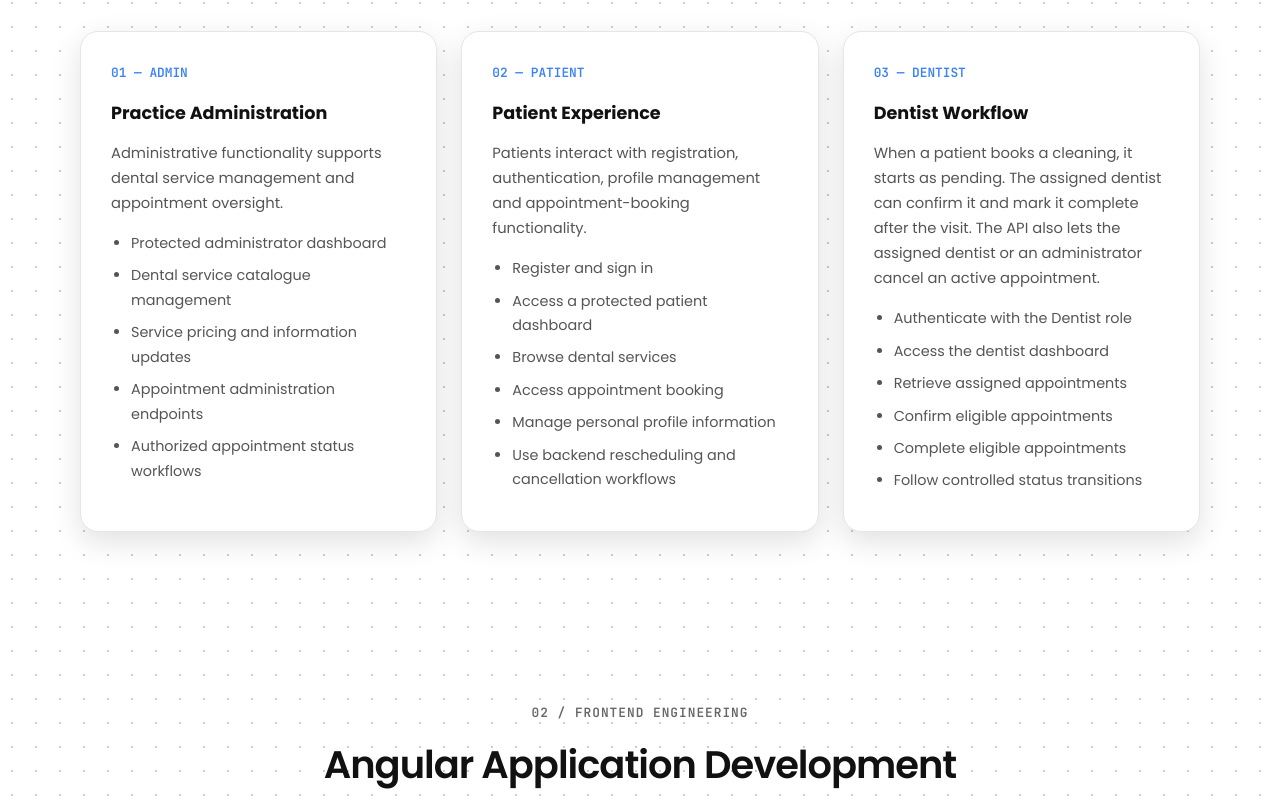
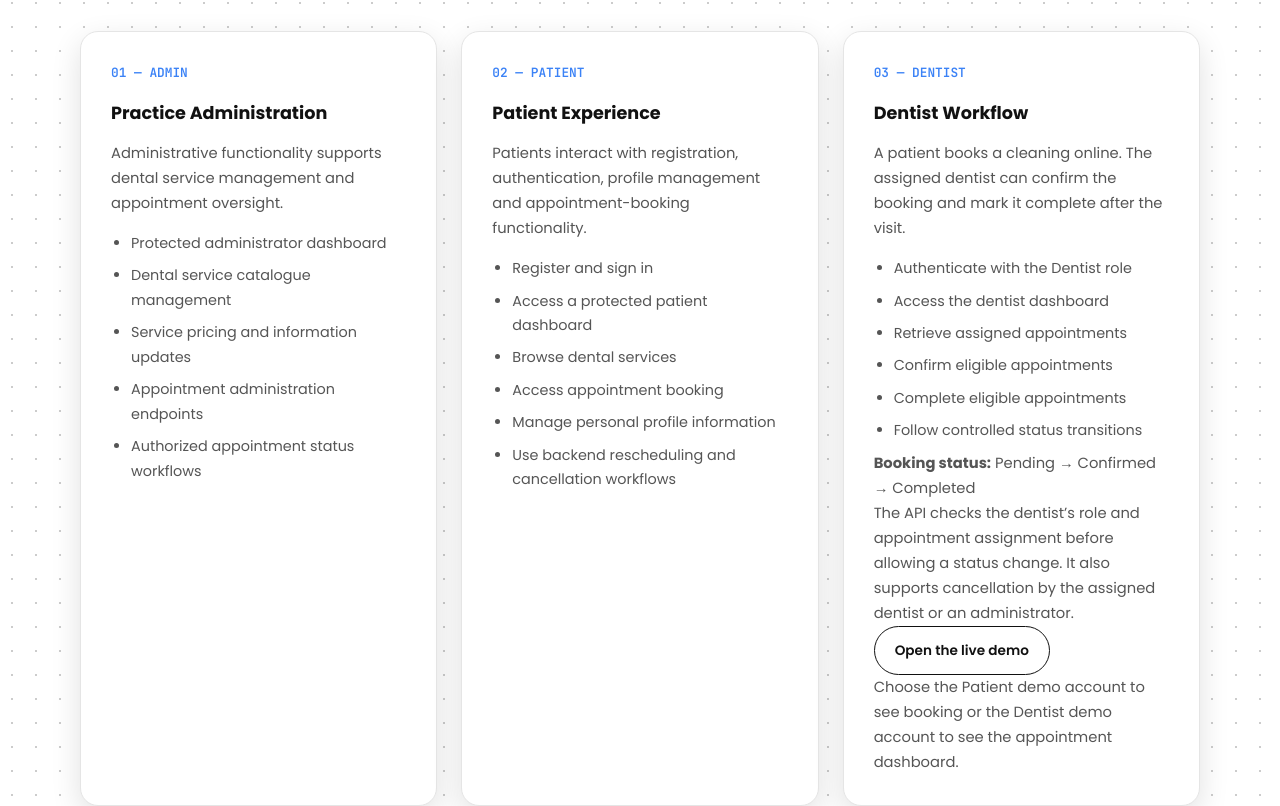
Before and after one commit to AriesMaster/hmtl-css-javascript-portfolio, a plain HTML site: page brightsmile.html in a window 1280 px wide. Shown: the part 1137-1943 px from the top of the page. Drawn offline with Linux system fonts and the light colour scheme.

Commit message:
Connect the case study workflow to supporting evidence

```diff
--- a/brightsmile.html
+++ b/brightsmile.html
@@ -213,10 +213,8 @@
             <h3>Dentist Workflow</h3>
 
             <p>
-              When a patient books a cleaning, it starts as pending. The assigned
-              dentist can confirm it and mark it complete after the visit. The
-              API also lets the assigned dentist or an administrator cancel an
-              active appointment.
+              A patient books a cleaning online. The assigned dentist can confirm
+              the booking and mark it complete after the visit.
             </p>
 
             <ul>
@@ -228,6 +226,11 @@
               <li>Follow controlled status transitions</li>
             </ul>
 
+            <p><strong>Booking status:</strong> Pending → Confirmed → Completed</p>
+            <p>The API checks the dentist’s role and appointment assignment before allowing a status change. It also supports cancellation by the assigned dentist or an administrator.</p>
+            <p><a class="btn btn-outline" href="https://brightsmiledentalfrontend.netlify.app/login">Open the live demo</a></p>
+            <p>Choose the Patient demo account to see booking or the Dentist demo account to see the appointment dashboard.</p>
+
           </article>
 
         </div>
```
